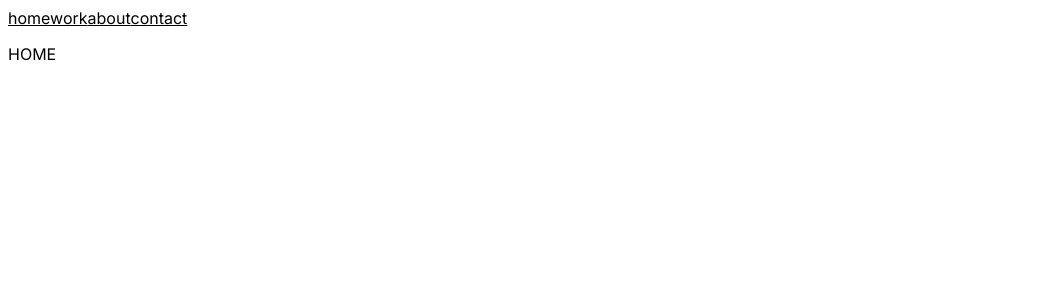
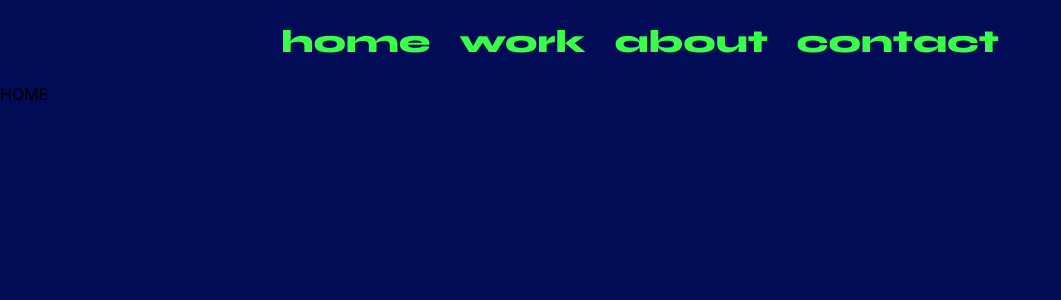
Before and after one commit to marclopezsoler/portfolio-2023, a Next.js app: page / in a window 1280 px wide. Shown: the top 300 px of the page, without its empty margins (0-1061 px from the left). Built offline with nearby package versions, Linux system fonts and the light colour scheme.

Commit message:
styling nav

```diff
--- a/app/components/Header.js
+++ b/app/components/Header.js
@@ -3,7 +3,7 @@ import styles from "@/public/styles/components/Header.module.scss";
 
 export default function Header() {
   return (
-    <nav>
+    <nav className={styles.nav}>
       <Link href="/" className={styles.menu_item}>home</Link>
       <Link href="/work" className={styles.menu_item}>work</Link>
       <Link href="/about" className={styles.menu_item}>about</Link>
--- a/app/globals.scss
+++ b/app/globals.scss
@@ -0,0 +1,8 @@
+@import "/public/styles/variables.scss";
+
+html, body{
+   padding: 0;
+   margin: 0;
+
+   background-color: $blue;
+}
--- a/public/styles/components/Header.module.scss
+++ b/public/styles/components/Header.module.scss
@@ -1,3 +1,26 @@
-.menu_item{
-   color: black;
+@import "/public/styles/variables.scss";
+
+.nav {
+  width: 100%;
+  display: flex;
+  flex-direction: row;
+  align-items: center;
+  justify-content: center;
+  gap: 1em;
+  padding-top: 1em;
 }
+
+.menu_item {
+  color: $green;
+  background-color: $blue;
+  text-decoration: none;
+  font-family: $font-titles, sans-serif;
+  font-weight: 800;
+  font-size: calc(1.2rem + 1vw);
+  padding: 0.2em;
+  transition: 0.25s;
+
+  &:hover{
+   color: $greenhv;
+  }
+}
--- /dev/null
+++ b/public/styles/variables.scss
@@ -0,0 +1,10 @@
+$blue: #020B55;
+$bluehv: #111b6b;
+$green: #3AFF49;
+$greenhv: #aeffb4;
+
+@import url('https://fonts.googleapis.com/css2?family=Syne:wght@500;600;800&display=swap');
+@import url('https://fonts.googleapis.com/css2?family=Roboto:ital,wght@0,100;0,300;0,400;0,500;0,700;0,900;1,100;1,300;1,400;1,500;1,700;1,900&display=swap');
+
+$font-titles: "Syne", sans-serif;
+$font-texts: 'Roboto', sans-serif;
```
